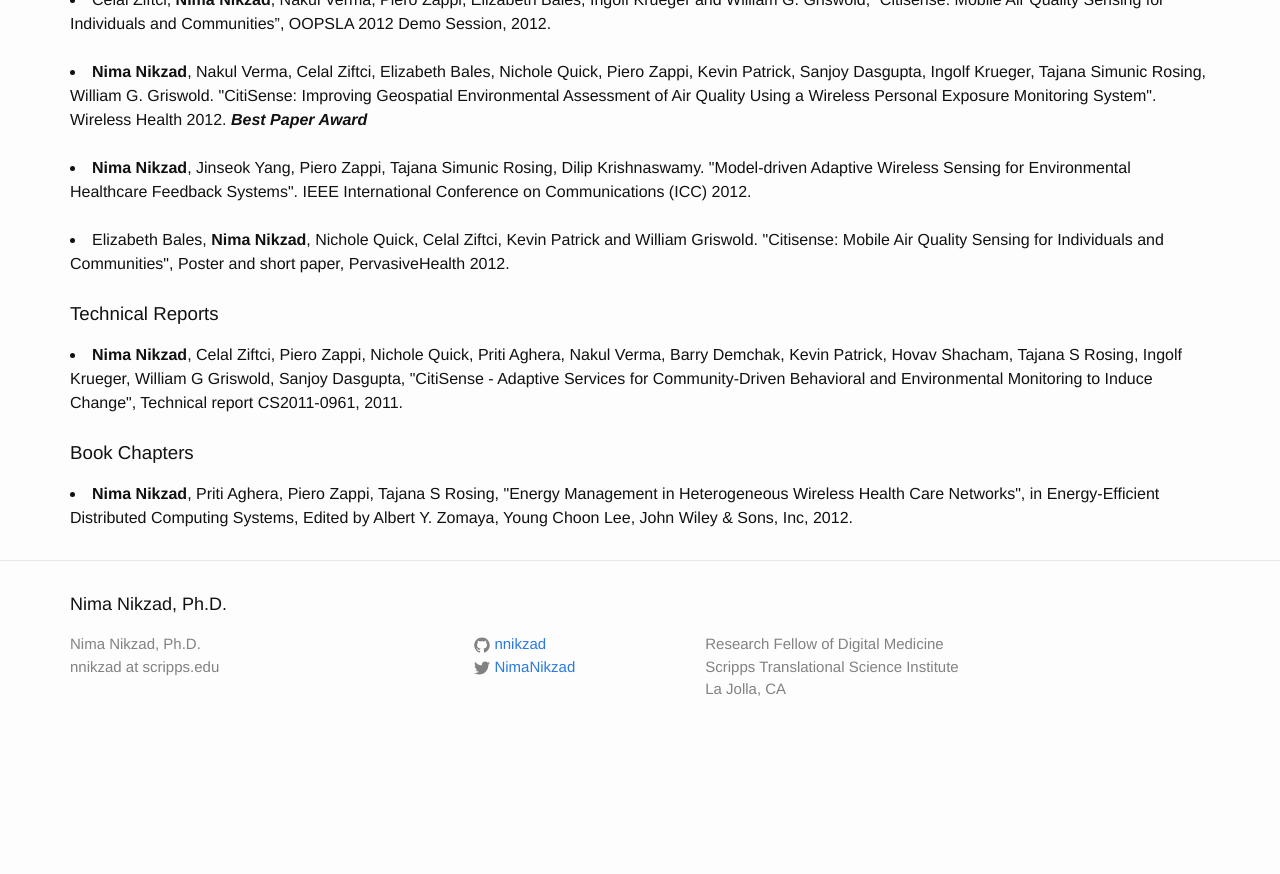
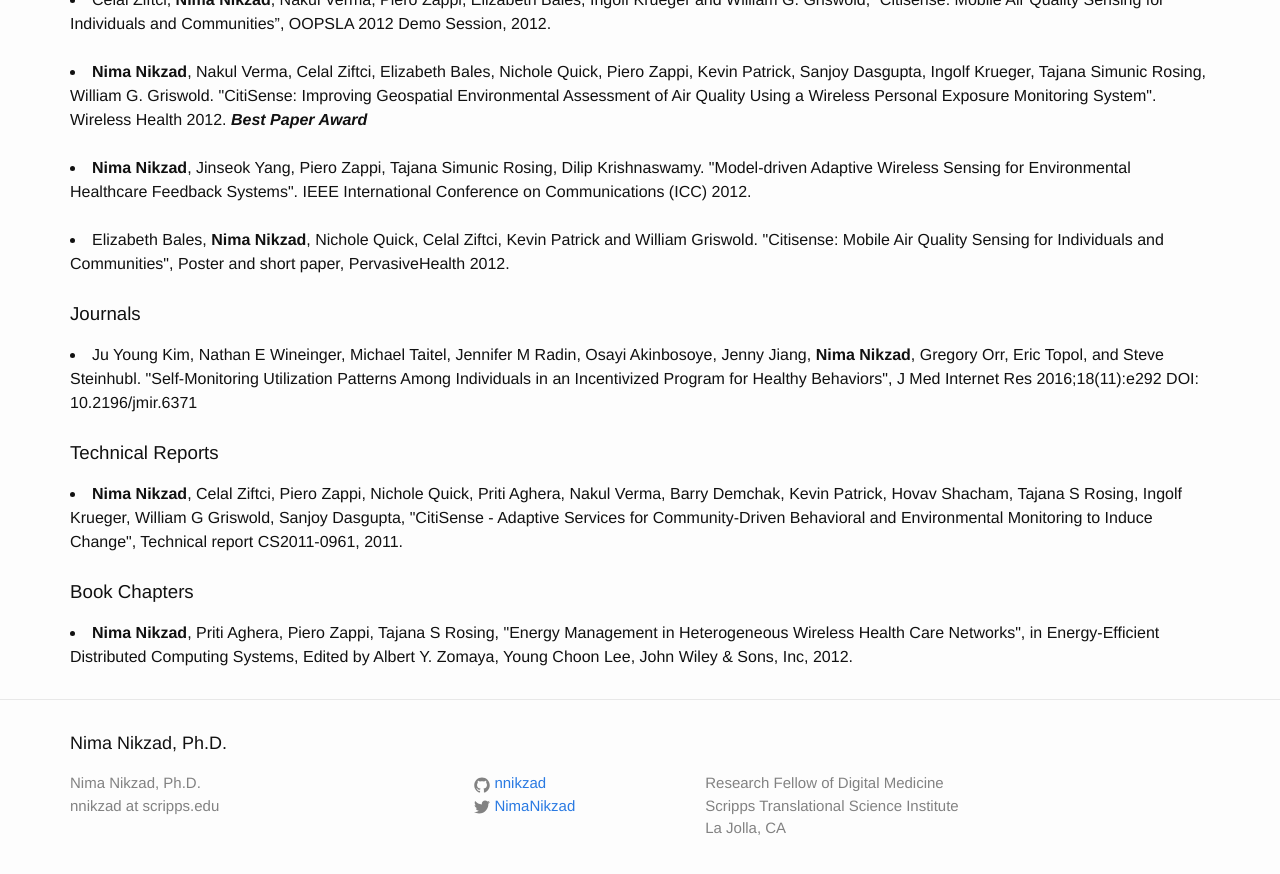
Before and after one commit to NNikzad/nnikzad.github.io, a Jekyll site: the page built from index.html, in a window 1280 px wide and 900 px high, scrolled down 1033 px. Shown: the top 874 px of the window. Built offline with Jekyll 4.4.1, drawn with Linux system fonts in a browser that asks for light colours; before the commit the page ends 1794 px from its top, so only the background shows below that.

Commit message:
Added JMIR publication

```diff
--- a/index.html
+++ b/index.html
@@ -61,6 +61,11 @@ layout: default
 
         </br>
 
+	<h3>Journals</h3>
+	<li>Ju Young Kim, Nathan E Wineinger, Michael Taitel, Jennifer M Radin, Osayi Akinbosoye, Jenny Jiang, <b>Nima Nikzad</b>, Gregory Orr, Eric Topol, and Steve Steinhubl. "Self-Monitoring Utilization Patterns Among Individuals in an Incentivized Program for Healthy Behaviors", J Med Internet Res 2016;18(11):e292 DOI: 10.2196/jmir.6371</li>
+
+	</br>
+
         <h3> Technical Reports </h3>
         <li> <b>Nima Nikzad</b>, Celal Ziftci, Piero Zappi, Nichole Quick, Priti Aghera, Nakul Verma, Barry Demchak, Kevin Patrick, Hovav Shacham, Tajana S Rosing, Ingolf Krueger, William G Griswold, Sanjoy Dasgupta, "CitiSense - Adaptive Services for Community-Driven Behavioral and Environmental Monitoring to Induce Change", Technical report CS2011-0961, 2011. </li>
 
```
